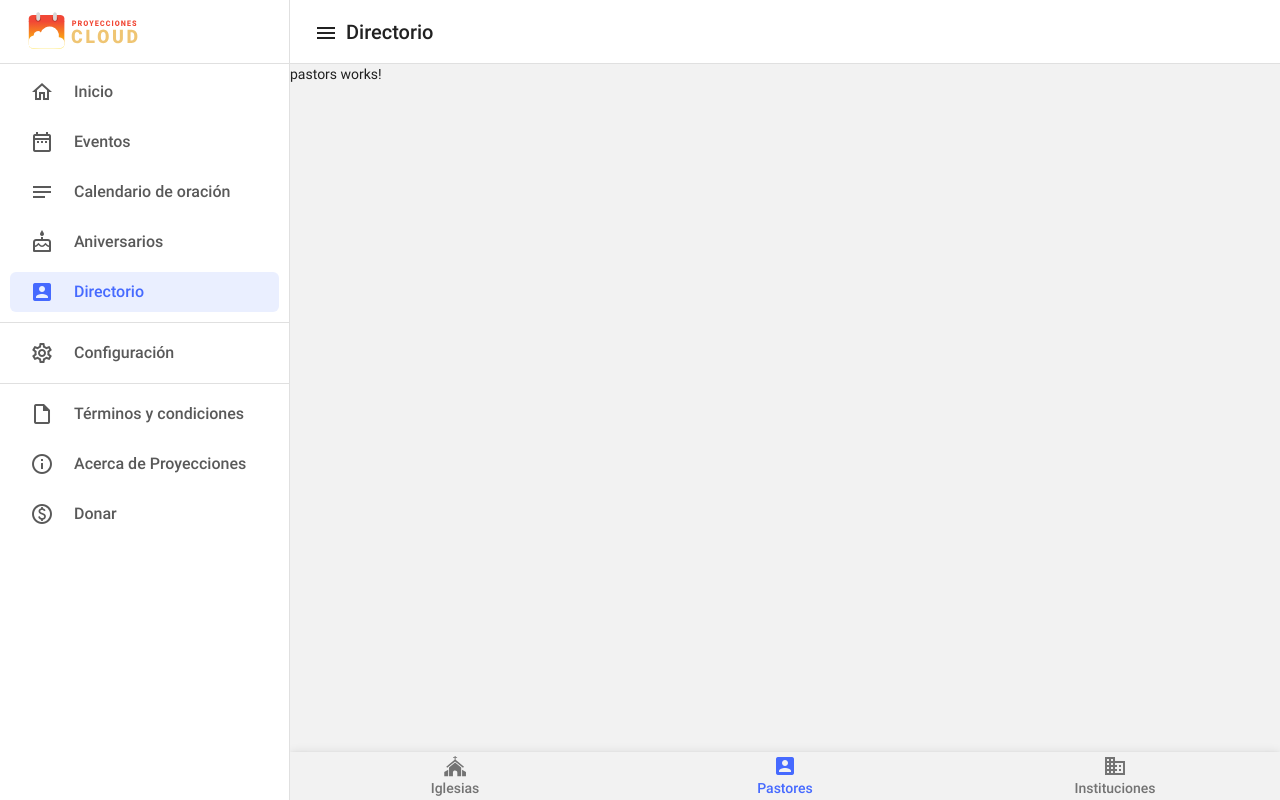
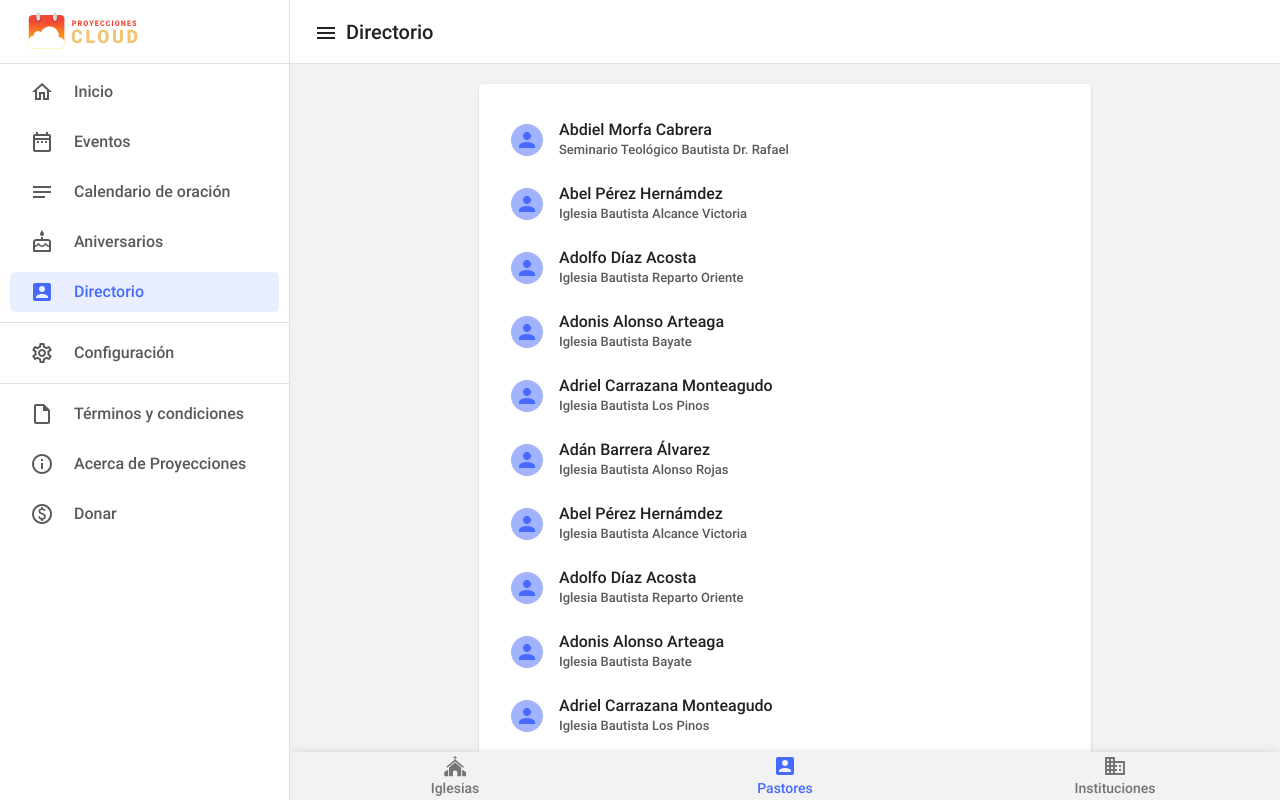
Before and after one commit to liosvel-medina/ProyeccionesWeb, an Angular app: page /directory/pastors in a window 1280 px wide. Built offline with nearby package versions, Linux system fonts and the light colour scheme.

Commit message:
define pastors.component structure

```diff
--- a/src/app/core/directory/pastors/pastors.component.css
+++ b/src/app/core/directory/pastors/pastors.component.css
@@ -0,0 +1,32 @@
+.content-area {
+  padding: 20px 30px;
+  overflow-x: hidden;
+  height: calc(100% - 40px);
+}
+
+.mat-list-icon {
+  color: #466AFF;
+  background-color: rgba(70, 106, 255, 0.50);
+}
+
+.mat-list-item {
+  height: 64px !important;
+}
+
+.mat-list-item .mat-line:first-of-type {
+  font-weight: 500;
+}
+
+.mat-list-item .mat-line:nth-child(2) {
+  font-size: 13px;
+  color: rgba(0, 0, 0, 0.65);
+  font-weight: 500;
+}
+
+.go-up {
+  position: fixed;
+  right: 0;
+  bottom: 0;
+  margin: 24px;
+  z-index: 10;
+}
--- a/src/app/core/directory/pastors/pastors.component.html
+++ b/src/app/core/directory/pastors/pastors.component.html
@@ -1 +1,27 @@
-<p>pastors works!</p>
+<div class="content-area" #panel (scroll)="onScroll($event)">
+
+  <div class="row">
+    <div class="col-sm-12 offset-sm-0 col-lg-8 offset-lg-2 col-xl-8 offset-xl-2">
+
+      <mat-card>
+        <mat-card-content>
+
+          <mat-list>
+            <mat-list-item *ngFor="let pastor of pastors">
+              <mat-icon mat-list-icon>person</mat-icon>
+              <span mat-line>{{pastor.name}}</span>
+              <span mat-line>{{pastor.place}}</span>
+            </mat-list-item>
+          </mat-list>
+
+        </mat-card-content>
+      </mat-card>
+
+    </div>
+  </div>
+
+  <button mat-mini-fab class="go-up" (click)="scrollPanelToTop()" *ngIf="isGoUpVisible()">
+    <mat-icon>expand_less</mat-icon>
+  </button>
+
+</div>
--- a/src/app/core/directory/pastors/pastors.component.ts
+++ b/src/app/core/directory/pastors/pastors.component.ts
@@ -1,4 +1,9 @@
-import { Component, OnInit } from '@angular/core';
+import {Component, ElementRef, OnInit, ViewChild} from '@angular/core';
+
+export interface Pastor {
+  name: string;
+  place?: string;
+}
 
 @Component({
   selector: 'app-pastors',
@@ -7,9 +12,63 @@ import { Component, OnInit } from '@angular/core';
 })
 export class PastorsComponent implements OnInit {
 
-  constructor() { }
+  scrollTop = 0;
+
+  pastors: Pastor[] = [
+    {name: 'Abdiel Morfa Cabrera', place: 'Seminario Teológico Bautista Dr. Rafael'},
+    {name: 'Abel Pérez Hernámdez', place: 'Iglesia Bautista Alcance Victoria'},
+    {name: 'Adolfo Díaz Acosta', place: 'Iglesia Bautista Reparto Oriente'},
+    {name: 'Adonis Alonso Arteaga', place: 'Iglesia Bautista Bayate'},
+    {name: 'Adriel Carrazana Monteagudo', place: 'Iglesia Bautista Los Pinos'},
+    {name: 'Adán Barrera Álvarez', place: 'Iglesia Bautista Alonso Rojas'},
+    {name: 'Abel Pérez Hernámdez', place: 'Iglesia Bautista Alcance Victoria'},
+    {name: 'Adolfo Díaz Acosta', place: 'Iglesia Bautista Reparto Oriente'},
+    {name: 'Adonis Alonso Arteaga', place: 'Iglesia Bautista Bayate'},
+    {name: 'Adriel Carrazana Monteagudo', place: 'Iglesia Bautista Los Pinos'},
+    {name: 'Adán Barrera Álvarez', place: 'Iglesia Bautista Alonso Rojas'},
+    {name: 'Abel Pérez Hernámdez', place: 'Iglesia Bautista Alcance Victoria'},
+    {name: 'Adolfo Díaz Acosta', place: 'Iglesia Bautista Reparto Oriente'},
+    {name: 'Adonis Alonso Arteaga', place: 'Iglesia Bautista Bayate'},
+    {name: 'Adriel Carrazana Monteagudo', place: 'Iglesia Bautista Los Pinos'},
+    {name: 'Adán Barrera Álvarez', place: 'Iglesia Bautista Alonso Rojas'},
+    {name: 'Abel Pérez Hernámdez', place: 'Iglesia Bautista Alcance Victoria'},
+    {name: 'Adolfo Díaz Acosta', place: 'Iglesia Bautista Reparto Oriente'},
+    {name: 'Adonis Alonso Arteaga', place: 'Iglesia Bautista Bayate'},
+    {name: 'Adriel Carrazana Monteagudo', place: 'Iglesia Bautista Los Pinos'},
+    {name: 'Adán Barrera Álvarez', place: 'Iglesia Bautista Alonso Rojas'},
+    {name: 'Abel Pérez Hernámdez', place: 'Iglesia Bautista Alcance Victoria'},
+    {name: 'Adolfo Díaz Acosta', place: 'Iglesia Bautista Reparto Oriente'},
+    {name: 'Adonis Alonso Arteaga', place: 'Iglesia Bautista Bayate'},
+    {name: 'Adriel Carrazana Monteagudo', place: 'Iglesia Bautista Los Pinos'},
+    {name: 'Adán Barrera Álvarez', place: 'Iglesia Bautista Alonso Rojas'},
+    {name: 'Abel Pérez Hernámdez', place: 'Iglesia Bautista Alcance Victoria'},
+    {name: 'Adolfo Díaz Acosta', place: 'Iglesia Bautista Reparto Oriente'},
+    {name: 'Adonis Alonso Arteaga', place: 'Iglesia Bautista Bayate'},
+    {name: 'Adriel Carrazana Monteagudo', place: 'Iglesia Bautista Los Pinos'},
+    {name: 'Adán Barrera Álvarez', place: 'Iglesia Bautista Alonso Rojas'},
+  ];
+
+  @ViewChild('panel') panel: ElementRef;
+
+  constructor(panel: ElementRef) {
+    this.panel = panel;
+  }
 
   ngOnInit(): void {
   }
 
+  scrollPanelToTop() {
+    if (this.panel != undefined) {
+      this.panel.nativeElement.scrollTop = 0;
+    }
+  }
+
+  onScroll(event: any) {
+    this.scrollTop = event.target.scrollTop;
+  }
+
+  isGoUpVisible() {
+    return this.scrollTop > 48;
+  }
+
 }
```
